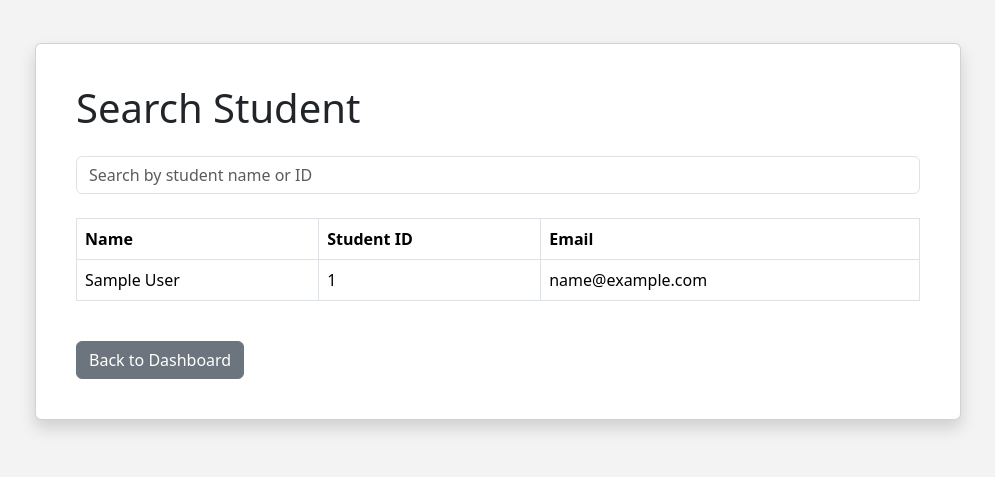
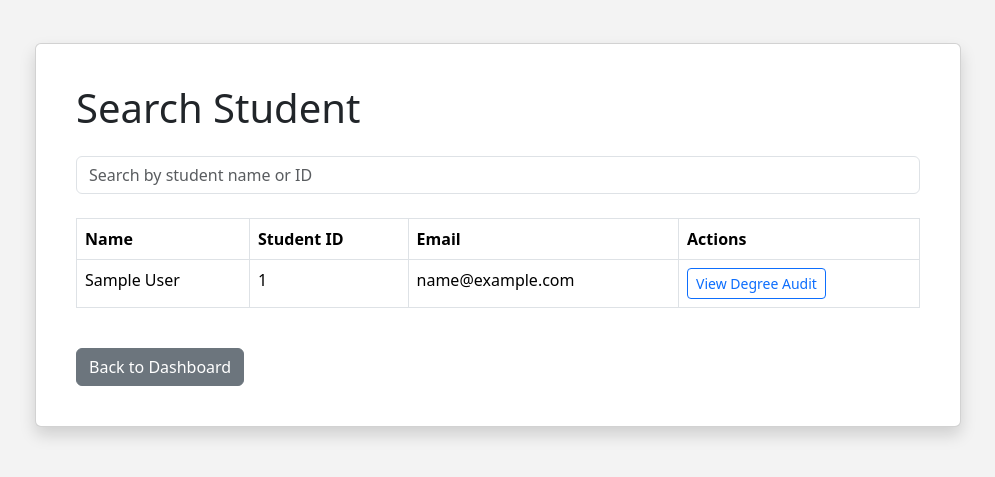
Before and after one commit to rshaz2713/CampusBridge, a Django app: page /dashboard/search-student/ in a window 1280 px wide. Shown: the part 75-552 px from the top of the page, without its empty margins (142-1137 px from the left). Run offline with Django 4.2, Linux system fonts and the light colour scheme; a user stored in the database is signed in; tables that the repository leaves empty hold one stand-in row (values such as "Sample post").

Commit message:
Allow professors to view students' degree audit information

```diff
--- a/dashboard/urls.py
+++ b/dashboard/urls.py
@@ -1,13 +1,14 @@
 from django.urls import path
-from .views import (dashboard_home, degree_audit_view, professor_search_view, create_announcement_view,
-                    announcement_list_view, announcement_detail_view,course_management_view,
-                    course_detail_view,update_grade_view,available_courses_view,enroll_course_view, withdraw_registered_course,
+from .views import (dashboard_home, degree_audit_view, professor_search_view, professor_student_degree_audit_view,
+                    create_announcement_view, announcement_list_view, announcement_detail_view,
+                    course_management_view, course_detail_view, update_grade_view, available_courses_view, enroll_course_view, withdraw_registered_course,
                     resource_unavailable)
 
 urlpatterns = [
     path("", dashboard_home, name="dashboard_home"),
     path("degree-audit/", degree_audit_view, name="degree_audit"),
     path("search-student/", professor_search_view, name="professor_search"),
+    path("student/<int:student_id>/degree-audit/", professor_student_degree_audit_view, name="professor_student_degree_audit"),
 
     path("create-announcement/", create_announcement_view, name="create_announcement"),
     path("announcements/", announcement_list_view, name="professor_announcement"),
--- a/dashboard/views.py
+++ b/dashboard/views.py
@@ -258,3 +258,18 @@ def withdraw_registered_course(request, course_id):
         messages.warning(request, f"You are not enrolled in {course.course_code}.")
 
     return redirect("available_courses")
+
+@login_required
+def professor_student_degree_audit_view(request, student_id):
+    if request.user.profile.role != "professor":
+        return render(request, "dashboard/access_denied.html")
+
+    record = get_object_or_404(StudentRecord, student_id=student_id)
+
+    enrollments = (record.enrollments.select_related("course", "course__professor").all())
+
+    return render(request, "dashboard/degree_audit.html", {
+        "record": record,
+        "enrollments": enrollments,
+        "viewing_as_professor": True,
+    })
--- a/templates/dashboard/professor_search.html
+++ b/templates/dashboard/professor_search.html
@@ -28,6 +28,7 @@
                                     <th>Name</th>
                                     <th>Student ID</th>
                                     <th>Email</th>
+                                    <th>Actions</th>
                                 </tr>
                             </thead>
                             <tbody id="student-table-body">
@@ -36,6 +37,12 @@
                                         <td>{{ student.full_name }}</td>
                                         <td>{{ student.student_id }}</td>
                                         <td>{{ student.email }}</td>
+                                        <td>
+                                            <a href="{% url 'professor_student_degree_audit' student.student_id %}"
+                                                class="btn btn-sm btn-outline-primary">
+                                                    View Degree Audit
+                                            </a>
+                                        </td>
                                     </tr>
                                 {% endfor %}
                             </tbody>
```
Also changed, not shown: templates/dashboard/degree_audit.html (+10 -2 lines).
